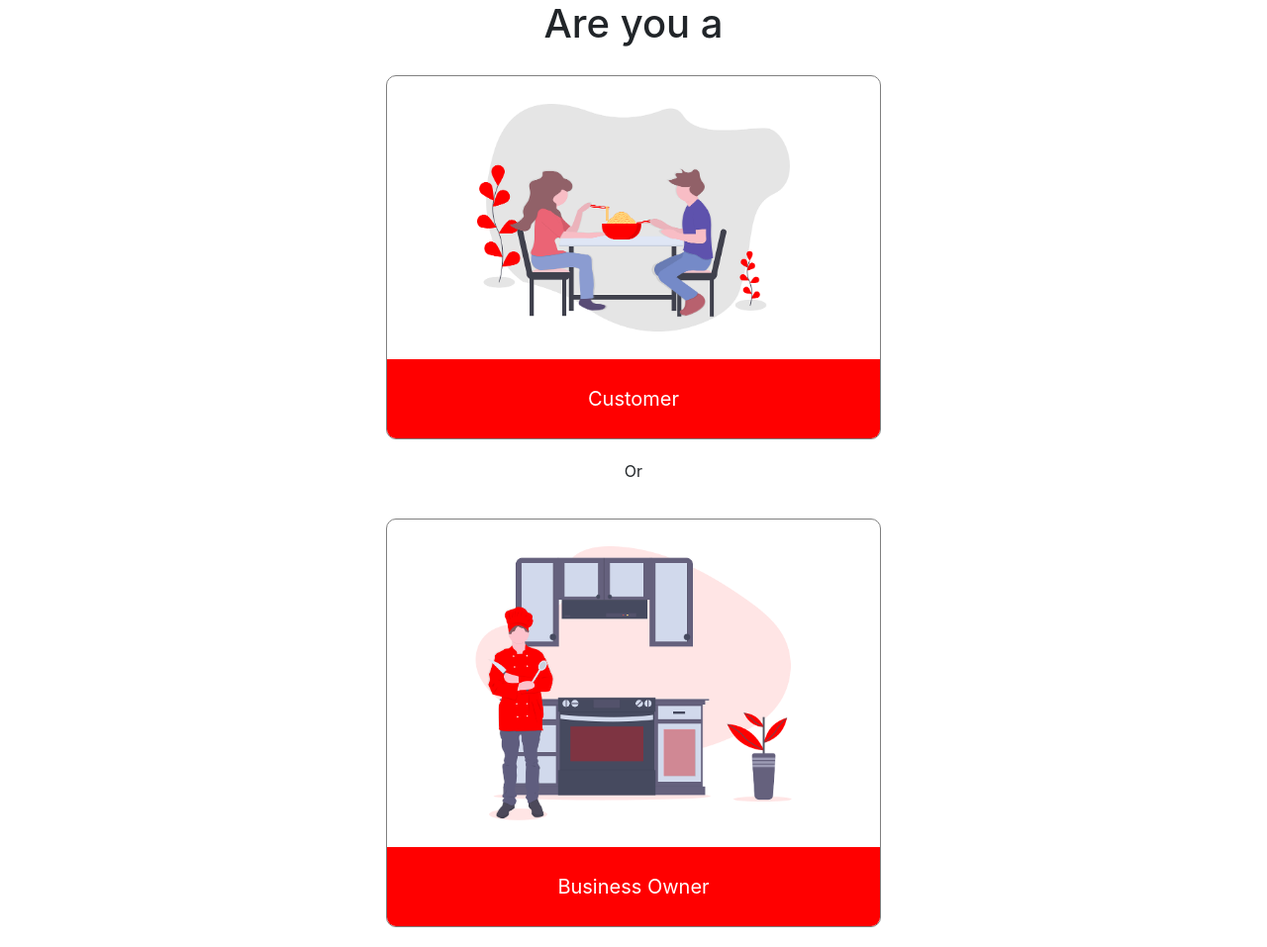
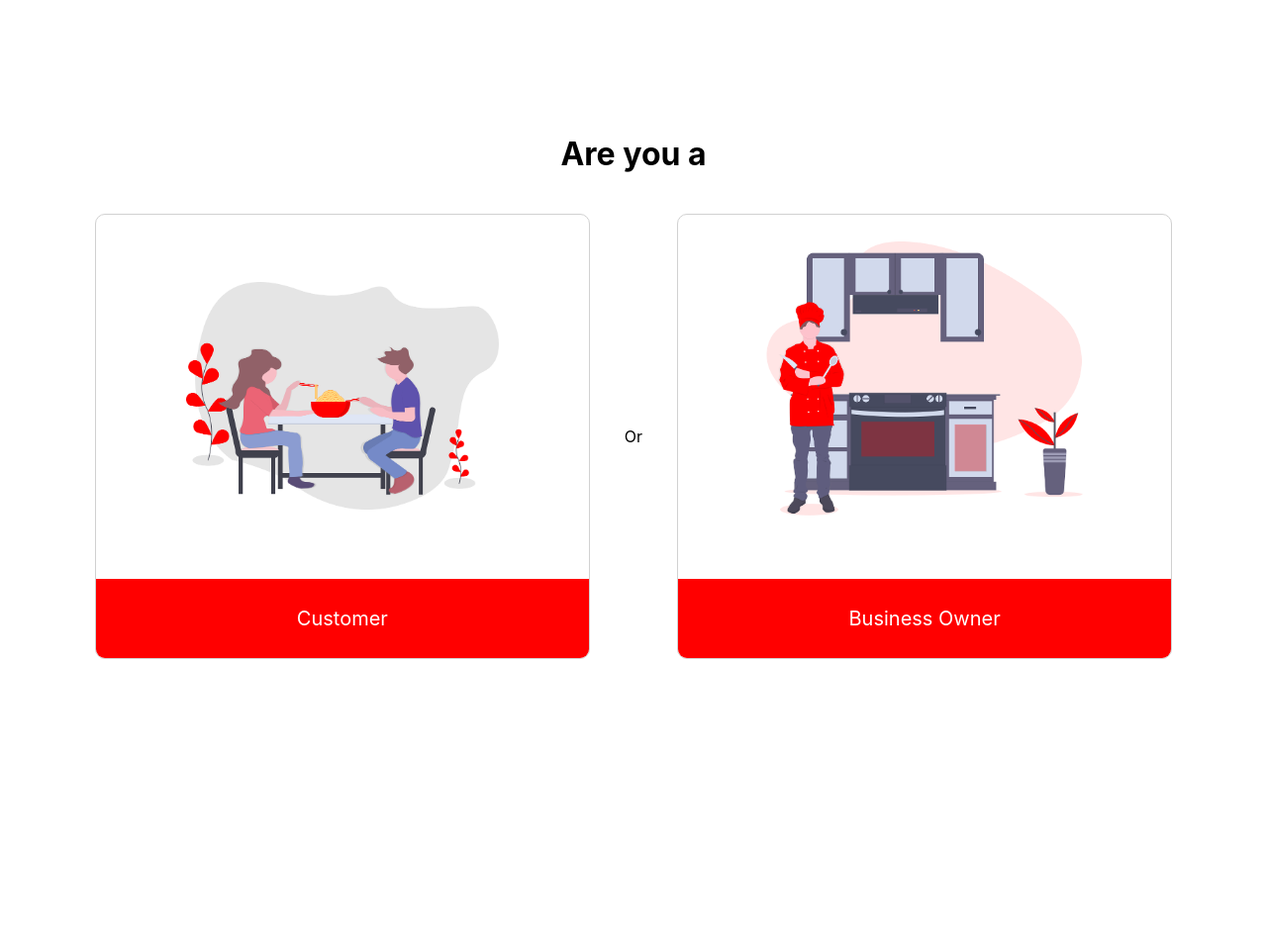
Before and after one commit to piercetu/FoodCloud, a Flask app: page /start in a window 1280 px wide. Shown: the whole page at 99% size. After the commit the page ends 666 px from the top, so only its background shows below. Run offline with Flask 2, Linux system fonts and the light colour scheme; some libraries are stand-ins or nearby versions.

Commit message:
Update the start page

```diff
--- a/development/static/styles/start.css
+++ b/development/static/styles/start.css
@@ -1,66 +1,64 @@
-/* body {
-    overflow: hidden;
-    background: url(../resources/homepage.jpg);
-      background-size: cover;
-      background-position: 100% 100%;
-      background-repeat: no-repeat;
-      background-attachment: fixed;
-}
-
-h1 {
-    font-size: 100px;
-    padding-bottom: 180px;
-}
-
-h2 {
-    font-size: 120px;
-    text-align: center;
-} */
-
-/* .linewidth {
-    padding-l
-} */
-
-.line {
-  border-bottom: 1px solid #b1b1b1;
+* {box-sizing: border-box;}
+body {
+  margin: 0;
+  font-family: -apple-system,BlinkMacSystemFont,"Segoe UI",Roboto,"Helvetica Neue",Arial,"Noto Sans",sans-serif,"Apple Color Emoji","Segoe UI Emoji","Segoe UI Symbol","Noto Color Emoji";
 }
 
 #start {
+  /* border: 5px dashed red; */
   display: flex;
     align-items: center;
     justify-content: center;
     flex-direction: column;
+  height: 100vh;
+  /* background-color: rgba(10, 10, 10, 0.1); */
 }
 
+#start .container {
+  /* border: 5px dashed yellowgreen; */
+
+  display: flex;
+    align-items: center;
+    flex-direction: row;
+    justify-content: space-between;
+}
 
 .selection {
+  height: 450px;
+  border: 1px solid #d1d1d1;
+  border-radius: 10px;
+  display: flex;
+    align-items: center;
+    justify-content: space-between;
+    flex-direction: column;
+  text-decoration: none;
+  margin: 20px 35px;
+  overflow: hidden;
   width: 500px;
+}
+
+.selection img {
   display: flex;
     align-items: center;
     justify-content: center;
     flex-direction: column;
-border: 1px solid gray;
-border-radius: 10px;
-margin: 20px 35px;
-overflow: hidden;
+  width: 400px;
 }
 
-.selection img {
-width: 400px;
-display: flex;
-  align-items: center;
-  justify-content: center;
-  flex-direction: column;
+/* Center the img in the custumer box */
+.customer img {
+  position: relative;
+    top: 40px;
 }
 
 .selection p {
   display: flex;
     align-items: center;
     justify-content: center;
-font-size: 20px;
   background-color: red;
   color: #ffffff;
   height: 80px;
+  font-size: 20px;
   margin: 0;
   width: 100%;
 }
--- a/development/templates/index.html
+++ b/development/templates/index.html
@@ -32,7 +32,6 @@
       <div>
         <h1>FoodCloud</h1>
         <h2>A web application solution to reducing food waste</h2>
-        <!-- <button href="/start"><a>Next Steps</a></button> -->
         <a class="custom-button" href="/start">Next Step</a>
       </div>
     </main>
--- a/development/templates/start.html
+++ b/development/templates/start.html
@@ -7,7 +7,7 @@
   <meta name="viewport" content="width=device-width, initial-scale=1.0">
   <meta http-equiv="X-UA-Compatible" content="ie=edge">
   <title>Food Cloud - insert text</title>
-  <link rel="stylesheet" href="https://stackpath.bootstrapcdn.com/bootstrap/4.3.1/css/bootstrap.min.css">
+  <!-- <link rel="stylesheet" href="https://stackpath.bootstrapcdn.com/bootstrap/4.3.1/css/bootstrap.min.css"> -->
   <link rel="stylesheet" href="{{ url_for('static', filename='styles/start.css') }}">
 </head>
 
@@ -15,7 +15,7 @@
 
   <div id="start">
     <h1>Are you a</h1>
-    <!-- <h2>Customer or a Business Owner?</h2> -->
+    <div class="container">
       <a class="selection customer" href="../templates/buyer.html">
         <img src="../static/resources/start-customer.png" alt="Customer Image">
         <p>Customer</p>
@@ -26,6 +26,7 @@
         <p>Business Owner</p>
       </a>
     </div>
+  </div>
 
 </body>
 
```
Lines whose indentation alone changed are shown as unchanged.
